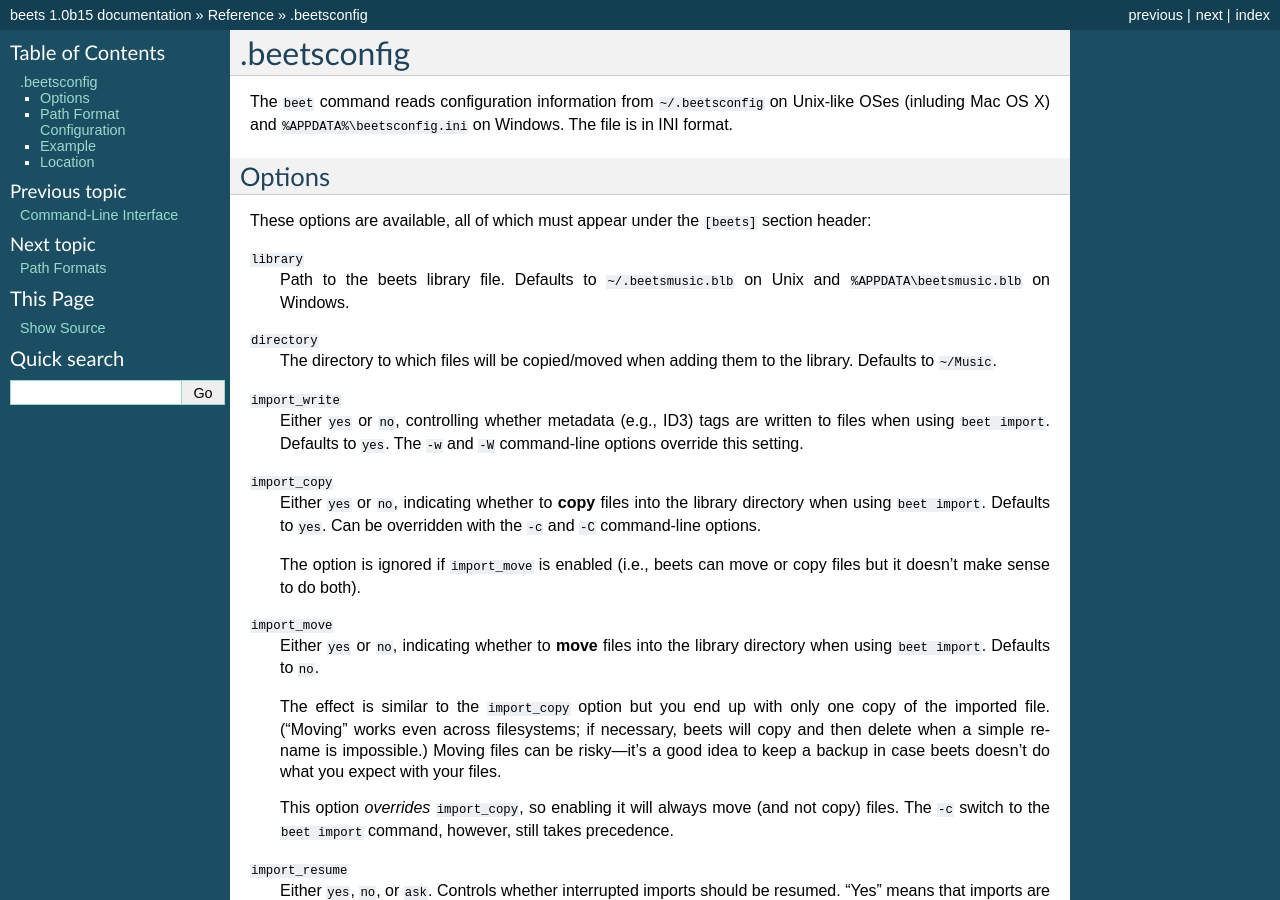
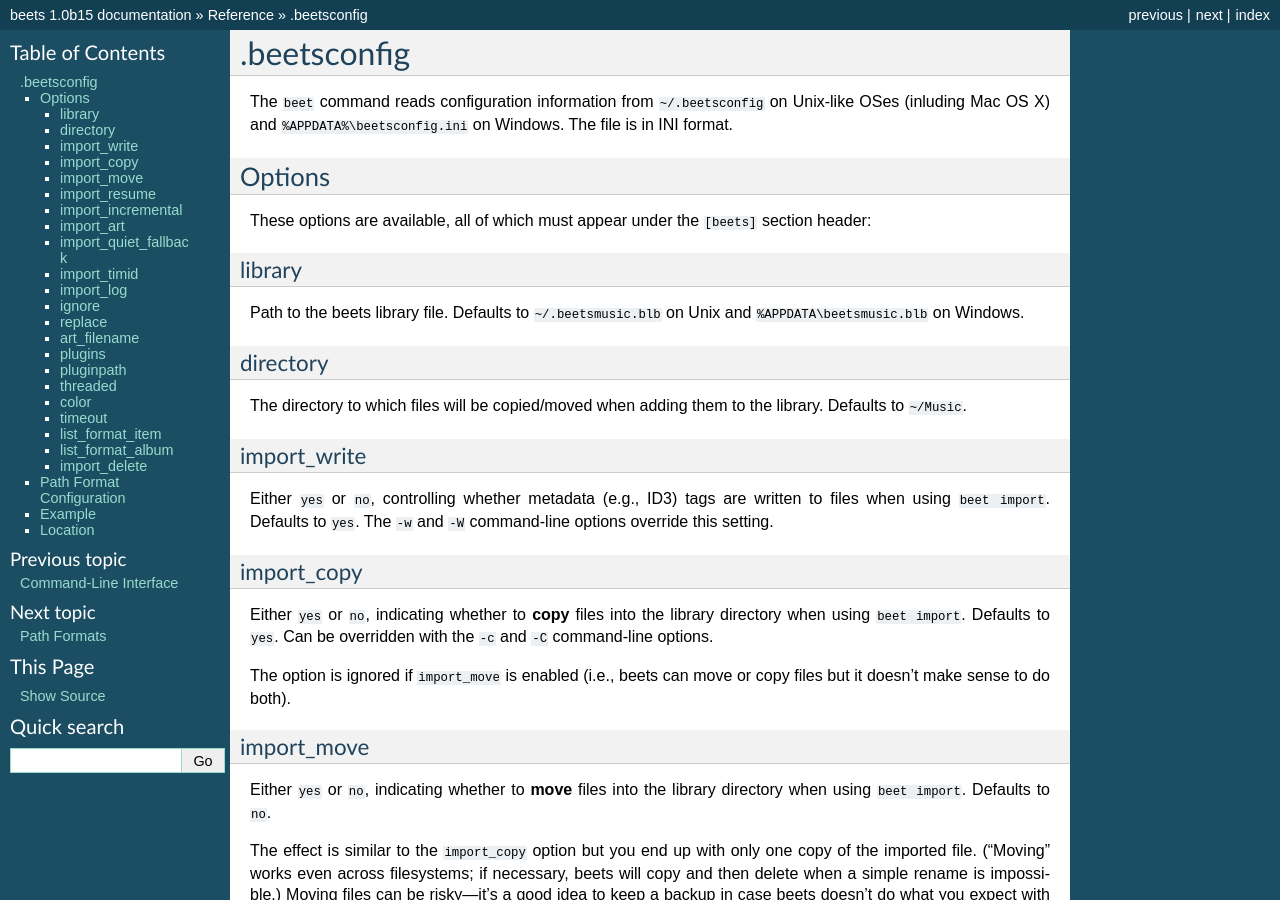
Before and after one commit to google-code-export/beets, a Sphinx documentation site: the page built from docs/reference/config.rst, in a window 1280 px wide and 900 px high. Built offline with Sphinx 7.4.7, drawn with Linux system fonts in a browser that asks for light colours.

Commit message:
use section headings for config options
Previously, we were using a definition list. This way things are easier to link
to. It will also likely scale better as we add more config options.

```diff
--- a/docs/changelog.rst
+++ b/docs/changelog.rst
@@ -5,8 +5,8 @@
 -----------------------
 
 * The default output format for the ``beet list`` command is now configurable
-  via the :ref:`list_format_item <list_format_item>` and :ref:`list_format_album
-  <list_format_album>` config options. Thanks to Fabrice Laporte.
+  via the :ref:`list_format_item` and :ref:`list_format_album` config options.
+  Thanks to Fabrice Laporte.
 * New plugin event: ``import_task_choice`` is called after an import task has an
   action assigned.
 * New plugin event: ``library_opened`` is called when beets starts up and
--- a/docs/reference/config.rst
+++ b/docs/reference/config.rst
@@ -11,180 +11,223 @@
 These options are available, all of which must appear under the ``[beets]``
 section header:
 
-``library``
-    Path to the beets library file. Defaults to ``~/.beetsmusic.blb`` on Unix
-    and ``%APPDATA\beetsmusic.blb`` on Windows.
+library
+~~~~~~~
 
-``directory``
-    The directory to which files will be copied/moved when adding them to the
-    library. Defaults to ``~/Music``.
+Path to the beets library file. Defaults to ``~/.beetsmusic.blb`` on Unix
+and ``%APPDATA\beetsmusic.blb`` on Windows.
 
-``import_write``
-    Either ``yes`` or ``no``, controlling whether metadata (e.g., ID3) tags are
-    written to files when using ``beet import``. Defaults to ``yes``. The ``-w``
-    and ``-W`` command-line options override this setting.
+directory
+~~~~~~~~~
 
-``import_copy``
-    Either ``yes`` or ``no``, indicating whether to **copy** files into the
-    library directory when using ``beet import``. Defaults to ``yes``.  Can be
-    overridden with the ``-c`` and ``-C`` command-line options.
+The directory to which files will be copied/moved when adding them to the
+library. Defaults to ``~/Music``.
 
-    The option is ignored if ``import_move`` is enabled (i.e., beets can move or
-    copy files but it doesn't make sense to do both).
+import_write
+~~~~~~~~~~~~
 
-``import_move``
-    Either ``yes`` or ``no``, indicating whether to **move** files into the
-    library directory when using ``beet import``.
-    Defaults to ``no``.
+Either ``yes`` or ``no``, controlling whether metadata (e.g., ID3) tags are
+written to files when using ``beet import``. Defaults to ``yes``. The ``-w``
+and ``-W`` command-line options override this setting.
 
-    The effect is similar to the ``import_copy`` option but you end up with only
-    one copy of the imported file. ("Moving" works even across filesystems; if
-    necessary, beets will copy and then delete when a simple rename is
-    impossible.) Moving files can be risky—it's a good idea to keep a backup in
-    case beets doesn't do what you expect with your files.
+import_copy
+~~~~~~~~~~~
 
-    This option *overrides* ``import_copy``, so enabling it will always move
-    (and not copy) files. The ``-c`` switch to the ``beet import`` command,
-    however, still takes precedence.
+Either ``yes`` or ``no``, indicating whether to **copy** files into the
+library directory when using ``beet import``. Defaults to ``yes``.  Can be
+overridden with the ``-c`` and ``-C`` command-line options.
 
-``import_resume``
-    Either ``yes``, ``no``, or ``ask``. Controls whether interrupted imports
-    should be resumed. "Yes" means that imports are always resumed when
-    possible; "no" means resuming is disabled entirely; "ask" (the default)
-    means that the user should be prompted when resuming is possible. The ``-p``
-    and ``-P`` flags correspond to the "yes" and "no" settings and override this
-    option.
+The option is ignored if ``import_move`` is enabled (i.e., beets can move or
+copy files but it doesn't make sense to do both).
 
-``import_incremental``
-    Either ``yes`` or ``no``, controlling whether imported directories are
-    recorded and whether these recorded directories are skipped.  This
-    corresponds to the ``-i`` flag to ``beet import``.
+import_move
+~~~~~~~~~~~
 
-``import_art``
-    Either ``yes`` or ``no``, indicating whether the autotagger should attempt
-    to find and download album cover art for the files it imports.  Defaults to
-    ``yes``. The ``-r`` and ``-R`` command-line options override this setting.
+Either ``yes`` or ``no``, indicating whether to **move** files into the
+library directory when using ``beet import``.
+Defaults to ``no``.
 
-``import_quiet_fallback``
-    Either ``skip`` (default) or ``asis``, specifying what should happen in
-    quiet mode (see the ``-q`` flag to ``import``, above) when there is no
-    strong recommendation.
+The effect is similar to the ``import_copy`` option but you end up with only
+one copy of the imported file. ("Moving" works even across filesystems; if
+necessary, beets will copy and then delete when a simple rename is
+impossible.) Moving files can be risky—it's a good idea to keep a backup in
+case beets doesn't do what you expect with your files.
 
-``import_timid``
-    Either ``yes`` or ``no``, controlling whether the importer runs in *timid*
-    mode, in which it asks for confirmation on every autotagging match, even the
-    ones that seem very close. Defaults to ``no``. The ``-t`` command-line flag
-    controls the same setting.
+This option *overrides* ``import_copy``, so enabling it will always move
+(and not copy) files. The ``-c`` switch to the ``beet import`` command,
+however, still takes precedence.
 
-``import_log``
-    Specifies a filename where the importer's log should be kept.  By default,
-    no log is written. This can be overridden with the ``-l`` flag to
-    ``import``.
+import_resume
+~~~~~~~~~~~~~
 
-``ignore``
-    A space-separated list of glob patterns specifying file and directory names
-    to be ignored when importing. Defaults to ``.* *~`` (i.e., ignore
-    Unix-style hidden files and backup files).
+Either ``yes``, ``no``, or ``ask``. Controls whether interrupted imports
+should be resumed. "Yes" means that imports are always resumed when
+possible; "no" means resuming is disabled entirely; "ask" (the default)
+means that the user should be prompted when resuming is possible. The ``-p``
+and ``-P`` flags correspond to the "yes" and "no" settings and override this
+option.
+
+import_incremental
+~~~~~~~~~~~~~~~~~~
+
+Either ``yes`` or ``no``, controlling whether imported directories are
+recorded and whether these recorded directories are skipped.  This
+corresponds to the ``-i`` flag to ``beet import``.
+
+import_art
+~~~~~~~~~~
+
+Either ``yes`` or ``no``, indicating whether the autotagger should attempt
+to find and download album cover art for the files it imports.  Defaults to
+``yes``. The ``-r`` and ``-R`` command-line options override this setting.
+
+import_quiet_fallback
+~~~~~~~~~~~~~~~~~~~~~
+
+Either ``skip`` (default) or ``asis``, specifying what should happen in
+quiet mode (see the ``-q`` flag to ``import``, above) when there is no
+strong recommendation.
+
+import_timid
+~~~~~~~~~~~~
+
+Either ``yes`` or ``no``, controlling whether the importer runs in *timid*
+mode, in which it asks for confirmation on every autotagging match, even the
+ones that seem very close. Defaults to ``no``. The ``-t`` command-line flag
+controls the same setting.
+
+import_log
+~~~~~~~~~~
+
+Specifies a filename where the importer's log should be kept.  By default,
+no log is written. This can be overridden with the ``-l`` flag to
+``import``.
+
+ignore
+~~~~~~
+
+A space-separated list of glob patterns specifying file and directory names
+to be ignored when importing. Defaults to ``.* *~`` (i.e., ignore
+Unix-style hidden files and backup files).
 
 .. _replace:
 
-``replace``
-    A set of regular expression/replacement pairs to be applied to all filenames
-    created by beets. Typically, these replacements are used to avoid confusing
-    problems or errors with the filesystem (for example, leading ``.``
-    characters are replaced on Unix and trailing whitespace is removed on
-    Windows). To override these substitutions, specify a sequence of
-    whitespace-separated terms; the first term is a regular expression and the
-    second is a string that should replace anything matching that regex. For
-    example, ``replace = [xy] z`` will make beets replace all instances of the
-    characters ``x`` or ``y`` with the character ``z``.
+replace
+~~~~~~~
 
-    If you do change this value, be certain that you include at least enough
-    substitutions to avoid causing errors on your operating system. Here are
-    the default substitutions used by beets, which are sufficient to avoid
-    unexpected behavior on all popular platforms::
+A set of regular expression/replacement pairs to be applied to all filenames
+created by beets. Typically, these replacements are used to avoid confusing
+problems or errors with the filesystem (for example, leading ``.``
+characters are replaced on Unix and trailing whitespace is removed on
+Windows). To override these substitutions, specify a sequence of
+whitespace-separated terms; the first term is a regular expression and the
+second is a string that should replace anything matching that regex. For
+example, ``replace = [xy] z`` will make beets replace all instances of the
+characters ``x`` or ``y`` with the character ``z``.
 
-        replace = [\\/] _
-                  ^\. _
-                  [\x00-\x1f] _
-                  [<>:"\?\*\|] _
-                  \.$ _
-                  \s+$ <strip>
+If you do change this value, be certain that you include at least enough
+substitutions to avoid causing errors on your operating system. Here are
+the default substitutions used by beets, which are sufficient to avoid
+unexpected behavior on all popular platforms::
 
-    These substitutions remove forward and back slashes, leading dots, and
-    control characters—all of which is a good idea on any OS. The fourth line
-    removes the Windows "reserved characters" (useful even on Unix for for
-    compatibility with Windows-influenced network filesystems like Samba).
-    Trailing dots and trailing whitespace, which can cause problems on Windows
-    clients, are also removed.
+    replace = [\\/] _
+                ^\. _
+                [\x00-\x1f] _
+                [<>:"\?\*\|] _
+                \.$ _
+                \s+$ <strip>
 
-    To replace space characters, use the ``\s`` (whitespace) entity::
+These substitutions remove forward and back slashes, leading dots, and
+control characters—all of which is a good idea on any OS. The fourth line
+removes the Windows "reserved characters" (useful even on Unix for for
+compatibility with Windows-influenced network filesystems like Samba).
+Trailing dots and trailing whitespace, which can cause problems on Windows
+clients, are also removed.
 
-        replace = \s _
-                  ...
+To replace space characters, use the ``\s`` (whitespace) entity::
 
-    This will avoid using a literal space and thus confusing beets. (``\s`` also
-    matches tabs and newlines, but that is probably fine.)
+    replace = \s _
+                ...
 
-    To remove characters entirely, use ``<strip>`` as the replacement. For
-    example, to remove all vowels from your filenames::
+This will avoid using a literal space and thus confusing beets. (``\s`` also
+matches tabs and newlines, but that is probably fine.)
 
-        replace = [aeiou] <strip>
-                  ...
+To remove characters entirely, use ``<strip>`` as the replacement. For
+example, to remove all vowels from your filenames::
 
-``art_filename``
-    When importing album art, the name of the file (without extension) where the
-    cover art image should be placed. Defaults to ``cover`` (i.e., images will
-    be named ``cover.jpg`` or ``cover.png`` and placed in the album's
-    directory).
+    replace = [aeiou] <strip>
+                ...
 
-``plugins``
-    A space-separated list of plugin module names to load. For instance, beets
-    includes the BPD plugin for playing music.
+art_filename
+~~~~~~~~~~~~
 
-``pluginpath``
-    A colon-separated list of directories to search for plugins.  These paths
-    are just added to ``sys.path`` before the plugins are loaded. The plugins
-    still have to be contained in a ``beetsplug`` namespace package.
+When importing album art, the name of the file (without extension) where the
+cover art image should be placed. Defaults to ``cover`` (i.e., images will
+be named ``cover.jpg`` or ``cover.png`` and placed in the album's
+directory).
 
-``threaded``
-    Either ``yes`` or ``no``, indicating whether the autotagger should use
-    multiple threads. This makes things faster but may behave strangely.
-    Defaults to ``yes``.
+plugins
+~~~~~~~
 
-``color``
-    Either ``yes`` or ``no``; whether to use color in console output (currently
-    only in the ``import`` command). Turn this off if your terminal doesn't
-    support ANSI colors.
+A space-separated list of plugin module names to load. For instance, beets
+includes the BPD plugin for playing music.
 
-``timeout``
-    The amount of time that the SQLite library should wait before raising an
-    exception when the database lock is contended. This should almost never need
-    to be changed except on very slow systems. Defaults to 5.0 (5 seconds).
+pluginpath
+~~~~~~~~~~
+
+A colon-separated list of directories to search for plugins.  These paths
+are just added to ``sys.path`` before the plugins are loaded. The plugins
+still have to be contained in a ``beetsplug`` namespace package.
+
+threaded
+~~~~~~~~
+
+Either ``yes`` or ``no``, indicating whether the autotagger should use
+multiple threads. This makes things faster but may behave strangely.
+Defaults to ``yes``.
+
+color
+~~~~~
+
+Either ``yes`` or ``no``; whether to use color in console output (currently
+only in the ``import`` command). Turn this off if your terminal doesn't
+support ANSI colors.
+
+timeout
+~~~~~~~
+
+The amount of time that the SQLite library should wait before raising an
+exception when the database lock is contended. This should almost never need
+to be changed except on very slow systems. Defaults to 5.0 (5 seconds).
 
 .. _list_format_item:
 
-``list_format_item``
-    Format to use when listing *individual items* with the ``beet list``
-    command. Defaults to ``$artist - $album - $title``. The ``-f`` command-line
-    option overrides this setting.
+list_format_item
+~~~~~~~~~~~~~~~~
+
+Format to use when listing *individual items* with the ``beet list``
+command. Defaults to ``$artist - $album - $title``. The ``-f`` command-line
+option overrides this setting.
 
 .. _list_format_album:
 
-``list_format_album``
-    Format to use when listing *albums* with the ``beet list`` command.
-    Defaults to ``$albumartist - $album``. The ``-f`` command-line option
-    overrides this setting.
+list_format_album
+~~~~~~~~~~~~~~~~~
 
-``import_delete``
-    Either ``yes`` or ``no``. When enabled in conjunction with ``import_copy``,
-    deletes original files after they are copied into your library. Has no
-    effect if the importer is in ``import_move`` mode or "leave files in place"
-    mode. Defaults to ``no``.
+Format to use when listing *albums* with the ``beet list`` command.
+Defaults to ``$albumartist - $album``. The ``-f`` command-line option
+overrides this setting.
 
-    This option is historical and deprecated: it's almost always more
-    appropriate to use ``import_move`` instead.
+import_delete
+~~~~~~~~~~~~~
 
+Either ``yes`` or ``no``. When enabled in conjunction with ``import_copy``,
+deletes original files after they are copied into your library. Has no
+effect if the importer is in ``import_move`` mode or "leave files in place"
+mode. Defaults to ``no``.
+
+This option is historical and deprecated: it's almost always more
+appropriate to use ``import_move`` instead.
 
 
 .. _path-format-config:
```
